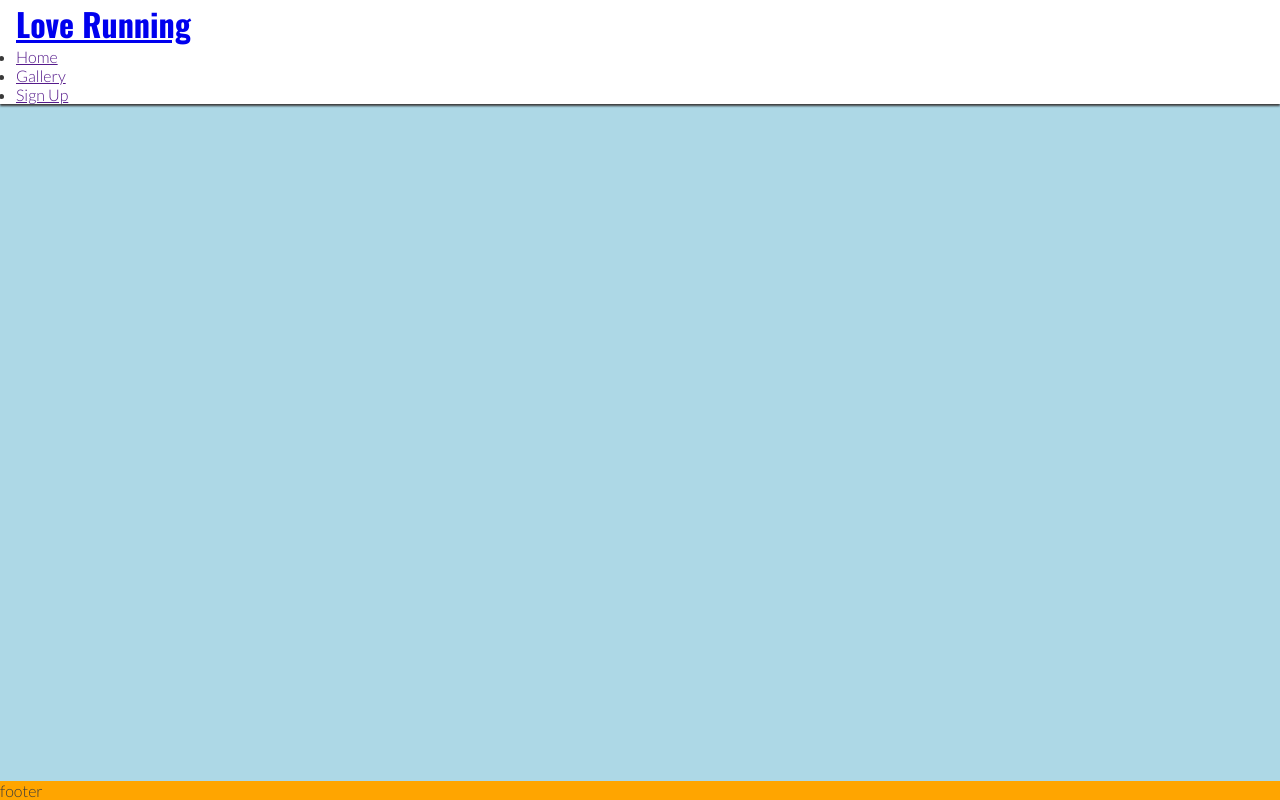
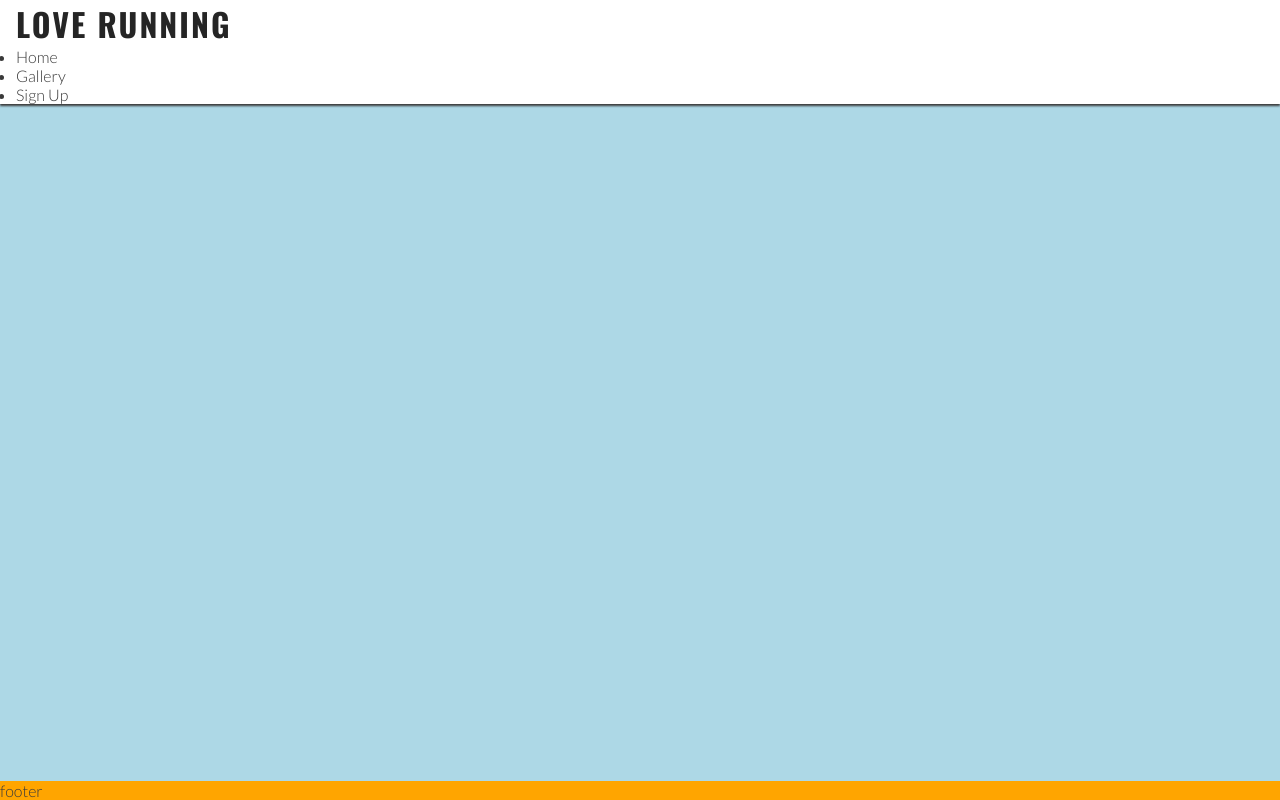
Before and after one commit to Taylor-Carr/Love-running, a plain HTML site: page index.html in a window 1280 px wide. Drawn offline with nearby package versions, Linux system fonts and the light colour scheme.

Commit message:
added styles to logo

```diff
--- a/assets/css/style.css
+++ b/assets/css/style.css
@@ -27,12 +27,18 @@ header {
     z-index: 99;
     width: 100%;
     box-shadow:0 2px 2px #3a3a3a;
+}
 
-
+header a {
+    text-decoration: none;
+    color:inherit
 }
 
 h1 {
    font-family: "Oswald", sans-serif;
+   text-transform: uppercase;
+   letter-spacing: 2px;
+   color:#252525;
 }
 
 /* Main */
```
